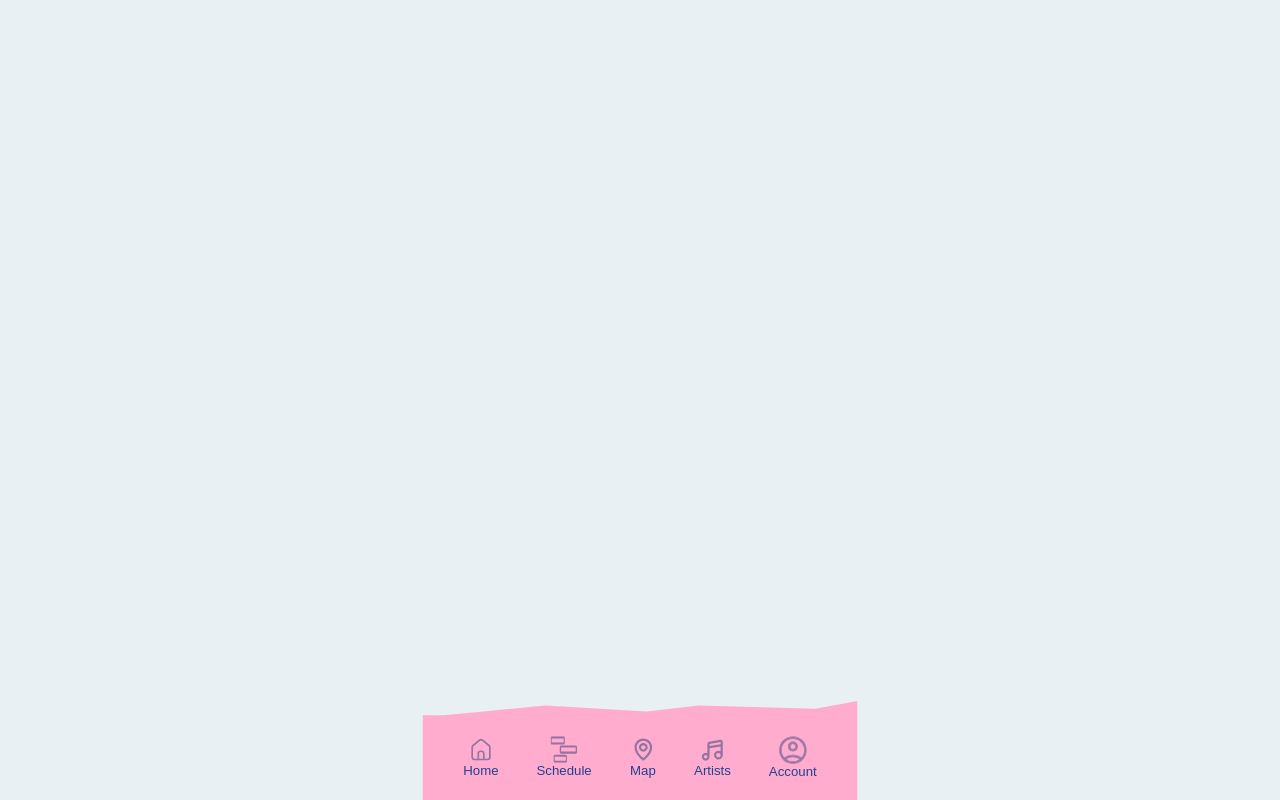
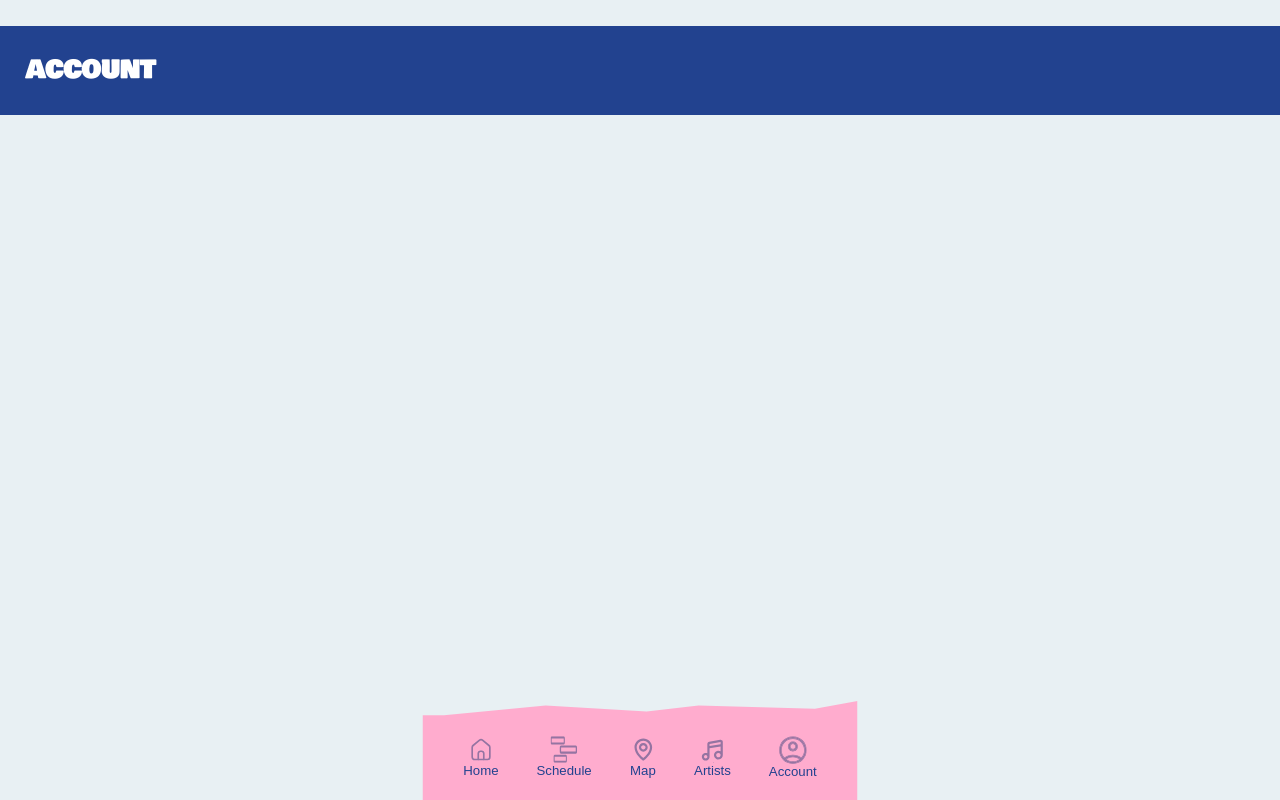
Before and after one commit to MichalRadovanHresko/BlueSunFestivalWebApp, a React (Vite) app in the folder blue-sun-festival/: page /BlueSunFestivalWebApp/account/edit in a window 1280 px wide. Built offline with nearby package versions, Linux system fonts and the light colour scheme; a web font is replaced by a local one.

Commit message:
Added Edit Account Page

```diff
--- a/blue-sun-festival/src/components/AppRoutes.jsx
+++ b/blue-sun-festival/src/components/AppRoutes.jsx
@@ -4,6 +4,7 @@ import Artists from "../pages/Artists.jsx";
 import Schedule from "../pages/Schedule.jsx";
 import Account from "../pages/Account.jsx";
 import Location from "../pages/Location.jsx";
+import EditAccount from "../pages/EditAccount.jsx";
 
 const AppRoutes = () => {
   return (
@@ -13,6 +14,7 @@ const AppRoutes = () => {
         <Route path="/artists" element={<Artists />} />
         <Route path="/schedule" element={<Schedule />} />
         <Route path="/account" element={<Account />} />
+        <Route path="/account/edit" element={<EditAccount />} />
         <Route path="/home" element={<Home />} />
       </Routes>
     </>
--- a/blue-sun-festival/src/components/menu/Menu.jsx
+++ b/blue-sun-festival/src/components/menu/Menu.jsx
@@ -1,3 +1,4 @@
+// import { NavLink } from "react-router-dom";
 import MenuBackground from "./MenuBackground";
 import MenuTickIcon from "../icons/MenuTickIcon";
 import ChooseIcon from "./ChooseIcon";
--- /dev/null
+++ b/blue-sun-festival/src/pages/EditAccount.jsx
@@ -0,0 +1,12 @@
+import AccountHeader from "../components/header/AccountHeader";
+
+const EditAccount = () => {
+  // Nicky's page
+  return (
+    <>
+      <AccountHeader />
+    </>
+  );
+};
+
+export default EditAccount;
--- /dev/null
+++ b/blue-sun-festival/src/pages/MyFriends.jsx
@@ -0,0 +1,5 @@
+const MyFriends = () => {
+  return <div>MyFriends</div>;
+};
+
+export default MyFriends;
```
